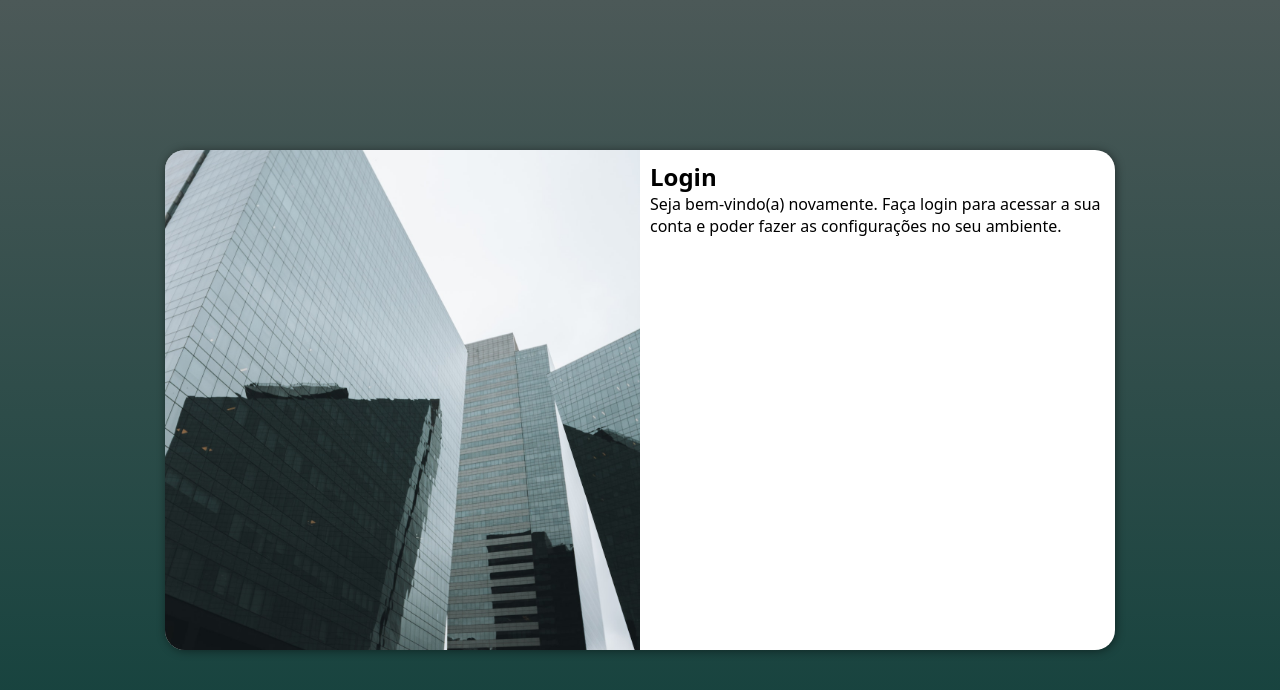
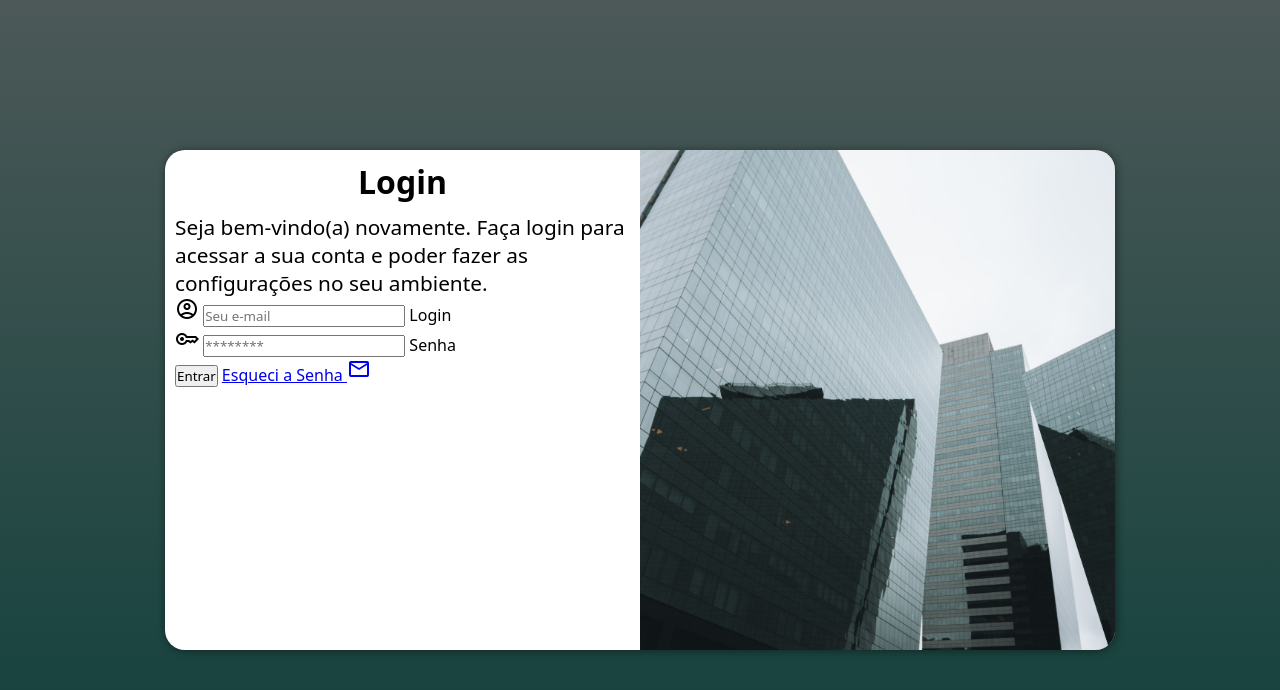
Before and after one commit to Muryllo-Soares/projeto-login, a plain HTML site: page index.html in a window 1280 px wide. Drawn offline with nearby package versions, Linux system fonts and the light colour scheme.

Commit message:
formulario de login

```diff
--- a/estilos/media-query.css
+++ b/estilos/media-query.css
@@ -40,14 +40,22 @@
     }
 
     div#imagem{
-        float: left;
+        float: right;
         width: 50%;
         height: 100%;
     }
 
     div#formulario{
-        float: right;
+        float: left;
         width: 50%;
     }
 
+    div#formulario > h1{
+        font-size: 2em;
+    }
+
+    div#formulario > p{
+        font-size: 1.3em;
+    }
+
 }
--- a/estilos/style.css
+++ b/estilos/style.css
@@ -25,7 +25,7 @@ section#login{
     left: 50%;
     transform: translate(-50%, -50%);
     background-color: white;
-    width: 250px;
+    width: 260px;
     height: 500px;
     border-radius: 20px;
     overflow: hidden;
@@ -47,3 +47,10 @@ div#formulario{
     padding: 10px;
 
 }
+div#formulario > h1{
+    text-align: center;
+    margin-bottom: 10px;
+}
+div#formulario > p{
+    font-size: 0.9em;
+}
--- a/index.html
+++ b/index.html
@@ -5,6 +5,7 @@
     <meta http-equiv="X-UA-Compatible" content="IE=edge">
     <meta name="viewport" content="width=device-width, initial-scale=1.0">
     <title>Login</title>
+    <link rel="stylesheet" href="https://fonts.googleapis.com/css2?family=Material+Symbols+Outlined:opsz,wght,FILL,GRAD@48,400,0,0" />
     <link rel="stylesheet" href="estilos/style.css">
     <link rel="stylesheet" href="estilos/media-query.css">
 </head>
@@ -19,8 +20,29 @@
                 <p>
                     Seja bem-vindo(a) novamente. Faça login para acessar a sua conta e poder fazer as configurações  no seu ambiente.
                 </p>
-                <form action="login.php" method="post">
+                <form action="login.php" method="post" autocomplete="on">
+                    <div class="campo">
+                        <span class="material-symbols-outlined">
+                            account_circle
+                        </span>
+                        <input type="email" name="login" id="ilogin" autocomplete="email" placeholder="Seu e-mail" required maxlength="30">
+                        <label for="ilogin">Login</label>
 
+                    </div>
+                    <div class="senha">
+                        <span class="material-symbols-outlined">
+                            key
+                        </span>
+                        <input type="password" name="senha" id="isenha" autocomplete="current-password" placeholder="********" required minlength="8" maxlength="15">
+                        <label for="isenha">Senha</label>
+                    </div>
+                    <input type="submit" value="Entrar">
+                    <a href="Esqueci.html">
+                        Esqueci a Senha
+                        <span class="material-symbols-outlined">
+                            mail
+                        </span>
+                    </a >
                 </form>
             </div>
         </section>
```
